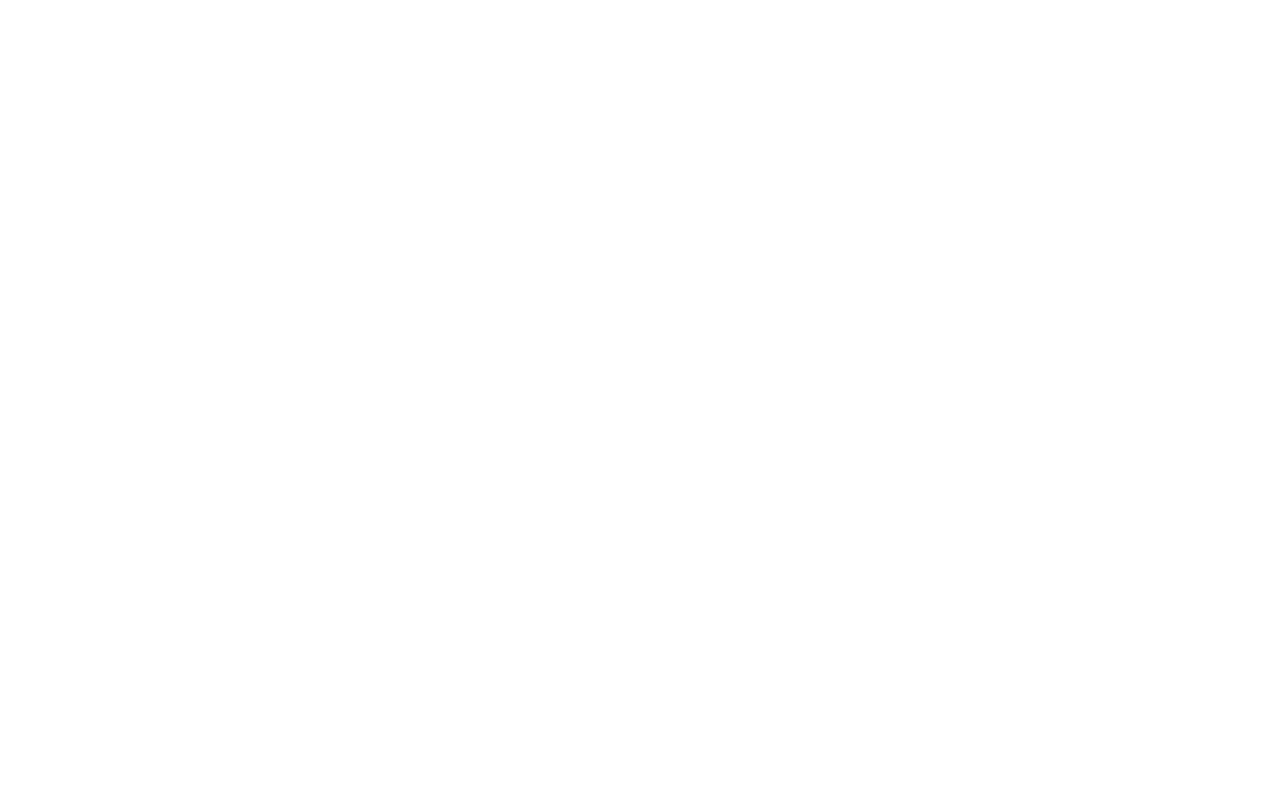
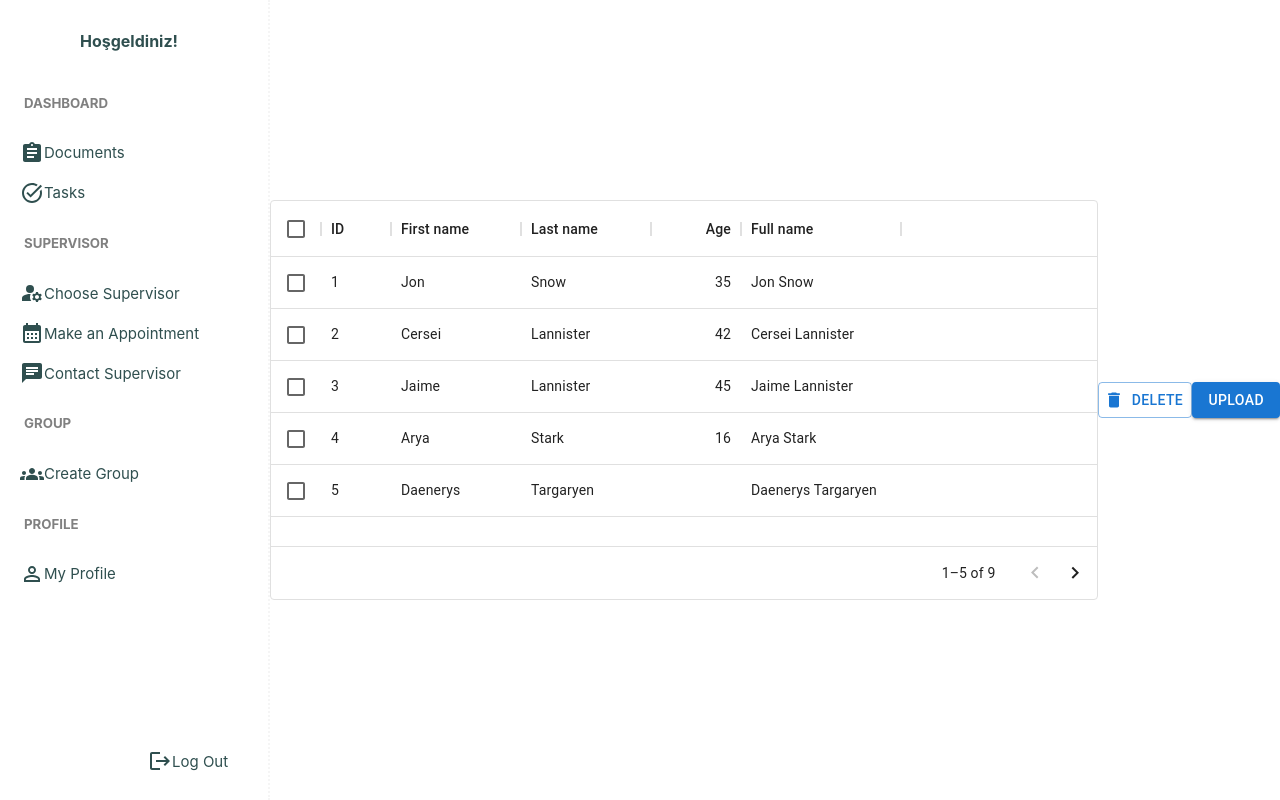
Before and after one commit to hilalalyavuz/thesis-project-management-UI, a React (Create React App) app: page /Documents in a window 1280 px wide. Before the commit this address had no page. Built offline with nearby package versions, Linux system fonts and the light colour scheme.

Commit message:
documents page - student

```diff
--- a/package.json
+++ b/package.json
@@ -8,14 +8,18 @@
     "@mui/icons-material": "^5.6.0",
     "@mui/material": "^5.6.0",
     "@mui/styled-engine-sc": "^5.5.2",
+    "@mui/x-data-grid": "^5.8.0",
     "@testing-library/jest-dom": "^5.16.4",
     "@testing-library/react": "^12.1.4",
     "@testing-library/user-event": "^13.5.0",
+    "primeicons": "^5.0.0",
+    "primereact": "^8.0.0-rc.1",
     "react": "^18.0.0",
     "react-dom": "^18.0.0",
     "react-pro-sidebar": "^0.7.1",
     "react-router-dom": "^6.3.0",
     "react-scripts": "5.0.0",
+    "react-transition-group": "^4.4.2",
     "styled-components": "^5.3.5",
     "web-vitals": "^2.1.4"
   },
--- a/src/App.js
+++ b/src/App.js
@@ -1,6 +1,7 @@
 import {BrowserRouter as Router, Routes,Route} from "react-router-dom";
 import './App.css';
 import Home from './views/Home';
+import Documents from './views/Documents';
 
 function App() {
   return (
@@ -10,6 +11,8 @@
        <Routes>
           <Route path="/Home" exact element={<Home/>}>
           </Route>
+          <Route path="/Documents" exact element={<Documents/>}>
+          </Route>
        </Routes>
      </Router>
 
--- /dev/null
+++ b/src/views/Documents.js
@@ -0,0 +1,112 @@
+import * as React from 'react';
+import {useState, useRef} from 'react'
+import { DataGrid, GridSelectedRowCount, selectedGridRowsCountSelector, selectedGridRowsSelector } from '@mui/x-data-grid';
+import Sidebar from '../components/Sidebar';
+import '../css/Common.css'
+import { Toast } from 'primereact/toast';
+import "primereact/resources/themes/lara-light-indigo/theme.css";  //theme
+import "primereact/resources/primereact.min.css";                  //core css
+import "primeicons/primeicons.css";                                //icons
+import Button from '@mui/material/Button';
+import DeleteIcon from '@mui/icons-material/Delete';
+import { styled } from '@mui/material/styles';
+
+
+const columns = [
+  { field: 'id', headerName: 'ID', width: 70 },
+  { field: 'firstName', headerName: 'First name', width: 130 },
+  { field: 'lastName', headerName: 'Last name', width: 130 },
+  {
+    field: 'age',
+    headerName: 'Age',
+    type: 'number',
+    width: 90,
+  },
+  {
+    field: 'fullName',
+    headerName: 'Full name',
+    description: 'This column has a value getter and is not sortable.',
+    sortable: false,
+    width: 160,
+    valueGetter: (params) =>
+      `${params.row.firstName || ''} ${params.row.lastName || ''}`,
+  },
+];
+
+const rows = [
+  { id: 1, lastName: 'Snow', firstName: 'Jon', age: 35 },
+  { id: 2, lastName: 'Lannister', firstName: 'Cersei', age: 42 },
+  { id: 3, lastName: 'Lannister', firstName: 'Jaime', age: 45 },
+  { id: 4, lastName: 'Stark', firstName: 'Arya', age: 16 },
+  { id: 5, lastName: 'Targaryen', firstName: 'Daenerys', age: null },
+  { id: 6, lastName: 'Melisandre', firstName: null, age: 150 },
+  { id: 7, lastName: 'Clifford', firstName: 'Ferrara', age: 44 },
+  { id: 8, lastName: 'Frances', firstName: 'Rossini', age: 36 },
+  { id: 9, lastName: 'Roxie', firstName: 'Harvey', age: 65 },
+];
+
+
+
+export default function Documents() {
+    const toast = useRef(null);
+
+    const [selectedProduct1, setSelectedProduct1] = useState(null);
+    const [selectedProduct2, setSelectedProduct2] = useState(null);
+
+    const onRowSelect = (event) => {
+      console.log(event)
+      setSelectedProduct1(event)
+      if(event.length>selectedProduct2){
+        toast.current.show({ severity: 'info', summary: 'Product Selected', detail: `id: ${event}`, life: 3000 });
+      }else{
+        toast.current.show({ severity: 'warn', summary: 'Product Unselected', life: 3000 });
+      }
+      setSelectedProduct2(event.length)
+  }
+
+    const deleteRow = () =>{
+      console.log(selectedProduct1)
+    }
+
+    const Input = styled('input')({
+      display: 'none',
+    });
+
+  return (
+    <div className='Page'>
+
+        <div className='Sidebar'>
+            <Sidebar/>
+        </div>
+        <Toast ref={toast} />
+        <div className='Main' style={{justifyContent:'center', alignItems:'center'}}>
+
+              <div style={{ height: 400, width: '100%' }}>
+
+                <DataGrid
+                                rows={rows}
+                                columns={columns}
+                                pageSize={5}
+                                rowsPerPageOptions={[5]}
+                                checkboxSelection
+                                onSelectionModelChange = {onRowSelect}
+                            />
+            </div>
+            <Button variant="outlined" onClick={deleteRow} startIcon={<DeleteIcon />}>
+  Delete
+</Button>
+<label htmlFor="contained-button-file">
+        <Input accept="image/*" id="contained-button-file" multiple type="file" />
+        <Button variant="contained" component="span">
+          Upload
+        </Button>
+      </label>
+
+
+
+        </div>
+
+    </div>
+
+  );
+}
```
Also changed, not shown: 1 other file (tests, documents, lock files or other folders).
